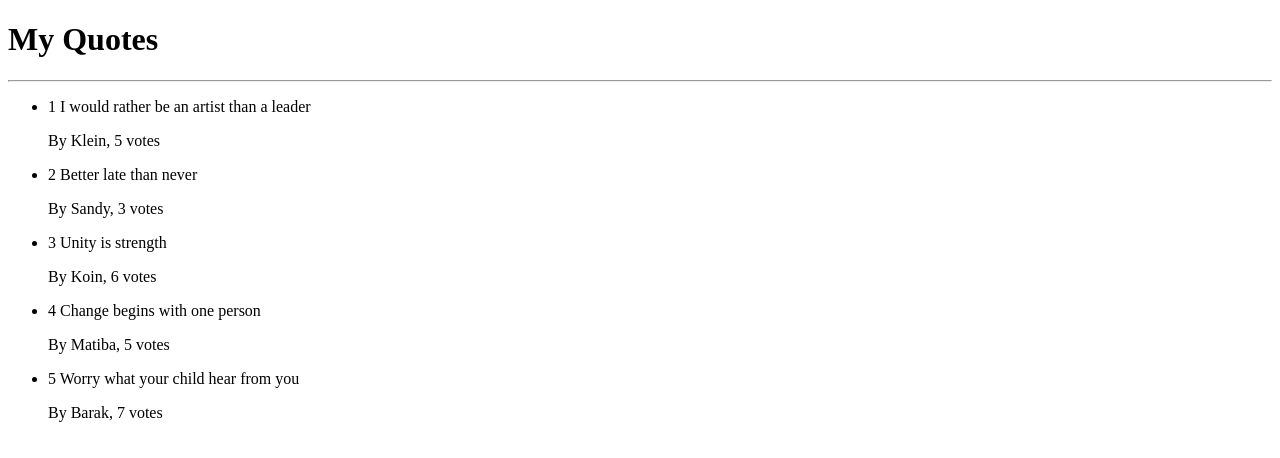
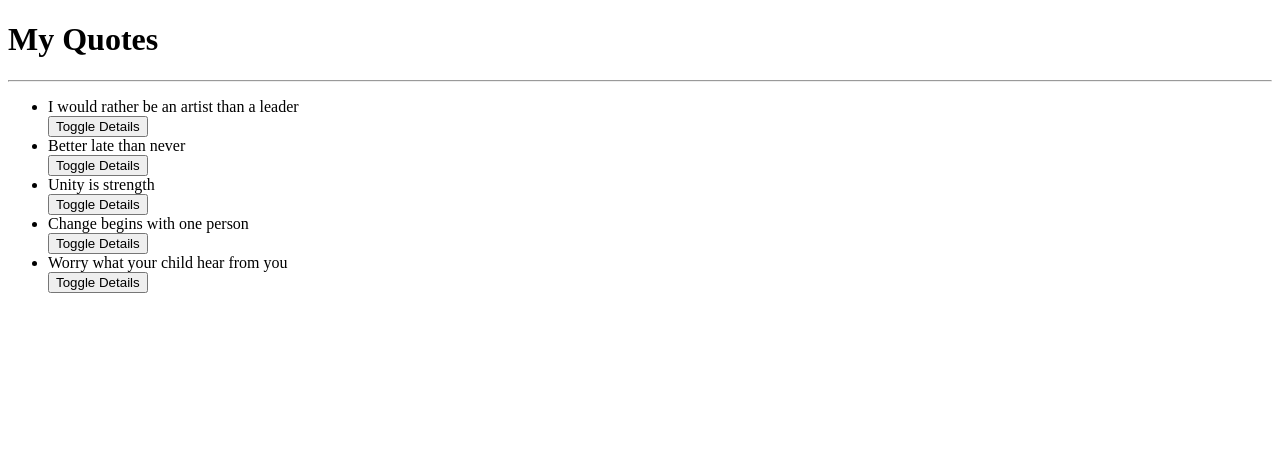
Before and after one commit to mwikiaBundi1/iQUOTE, an Angular app: page / in a window 1280 px wide. Shown: the top 458 px of the page. Built offline with nearby package versions, Linux system fonts and the light colour scheme.

Commit message:
add toggle quotes on clicking

```diff
--- a/src/app/app.component.ts
+++ b/src/app/app.component.ts
@@ -8,10 +8,10 @@ import { Quote} from './quote';
 export class AppComponent {
 
   quotes:Quote[] = [
-    {id:1, name:'I would rather be an artist than a leader',description:'By Klein, 5 votes'},
-    {id:2,name:'Better late than never',description:'By Sandy, 3 votes'},
-    {id:3,name:'Unity is strength', description:'By Koin, 6 votes'},
-    {id:4,name:'Change begins with one person',description:'By Matiba, 5 votes'},
-    {id:5,name:'Worry what your child hear from you',description: 'By Barak, 7 votes'}
+    new Quote(1,'I would rather be an artist than a leader','By Klein, 5 votes'),
+    new Quote(2,'Better late than never','By Sandy, 3 votes'),
+    new Quote(3,'Unity is strength','By Koin, 6 votes'),
+    new Quote(4,'Change begins with one person','By Matiba, 5 votes'),
+    new Quote(5,'Worry what your child hear from you', 'By Barak, 7 votes'),
   ];
 }
--- a/src/app/quote.ts
+++ b/src/app/quote.ts
@@ -1,6 +1,9 @@
 export class Quote {
-    id: number;
-  name: string;
-  description: string;
-
+//     id: number;
+//   name: string;
+//   description: string;
+showDescription: boolean;
+  constructor(public id: number,public name: string,public description: string){
+    this.showDescription=false;
 }
+}
--- a/src/app/quote/quote.component.html
+++ b/src/app/quote/quote.component.html
@@ -2,11 +2,12 @@
     <h1>My Quotes</h1>
     <hr>
     <ul>
-      <li *ngFor='let quote of quotes'>
-        {{quote.id}}
-        {{quote.name}}
+      <div *ngFor='let quote of quotes;let i=index'>
+        <!-- {{quote.id}} -->
+        <li>{{quote.name}}</li>
+        <button (click)='toggleDetails(i)'>Toggle Details</button>
+        <app-quote-details *ngIf='quote.showDescription' [quote]='quote'></app-quote-details>
         <!-- {{quote.description}} -->
-        <app-quote-details [quote]='quote'></app-quote-details>
-      </li>
+      </div>
     </ul>
   </div>
--- a/src/app/quote/quote.component.ts
+++ b/src/app/quote/quote.component.ts
@@ -7,13 +7,16 @@ import { Quote } from '../quote';
 })
 export class QuoteComponent implements OnInit {
   quotes:Quote[] = [
-    {id:1, name:'I would rather be an artist than a leader',description:'By Klein, 5 votes'},
-    {id:2,name:'Better late than never',description:'By Sandy, 3 votes'},
-    {id:3,name:'Unity is strength', description:'By Koin, 6 votes'},
-    {id:4,name:'Change begins with one person',description:'By Matiba, 5 votes'},
-    {id:5,name:'Worry what your child hear from you',description: 'By Barak, 7 votes'},
+    new Quote(1,'I would rather be an artist than a leader','By Klein, 5 votes'),
+    new Quote(2,'Better late than never','By Sandy, 3 votes'),
+    new Quote(3,'Unity is strength','By Koin, 6 votes'),
+    new Quote(4,'Change begins with one person','By Matiba, 5 votes'),
+    new Quote(5,'Worry what your child hear from you', 'By Barak, 7 votes'),
   ];
 
+  toggleDetails(index){
+    this.quotes[index].showDescription = !this.quotes[index].showDescription;
+  }
   constructor() { }
 
   ngOnInit(): void {
```
